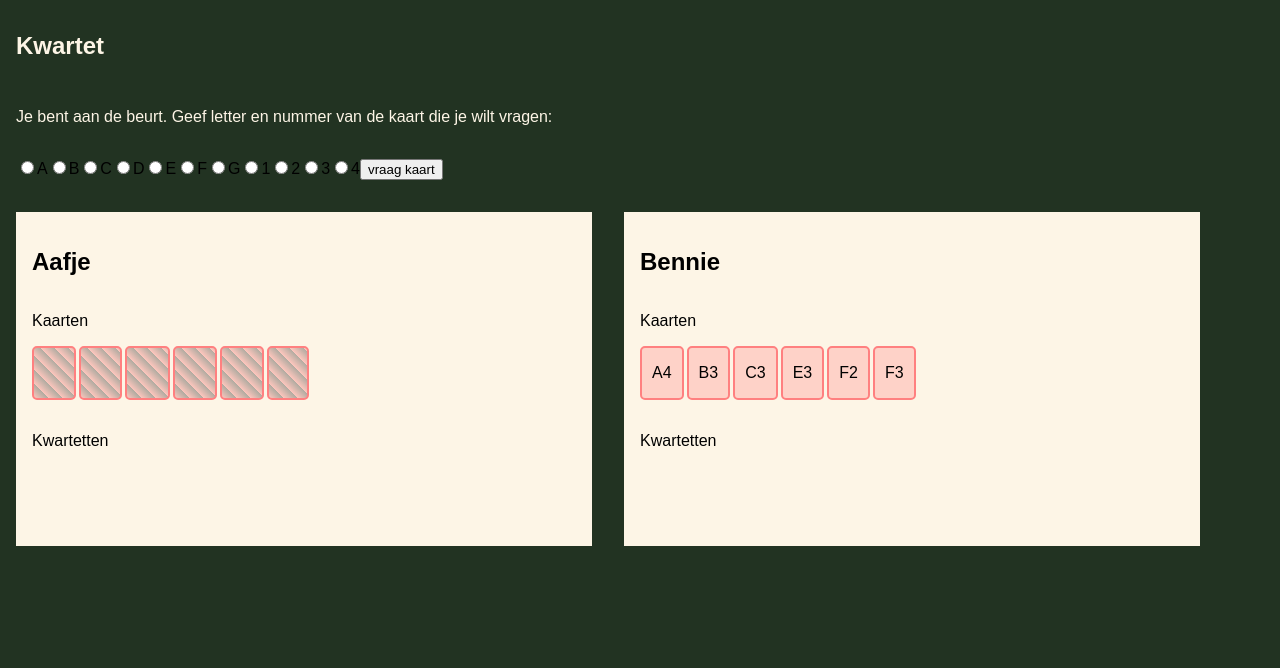
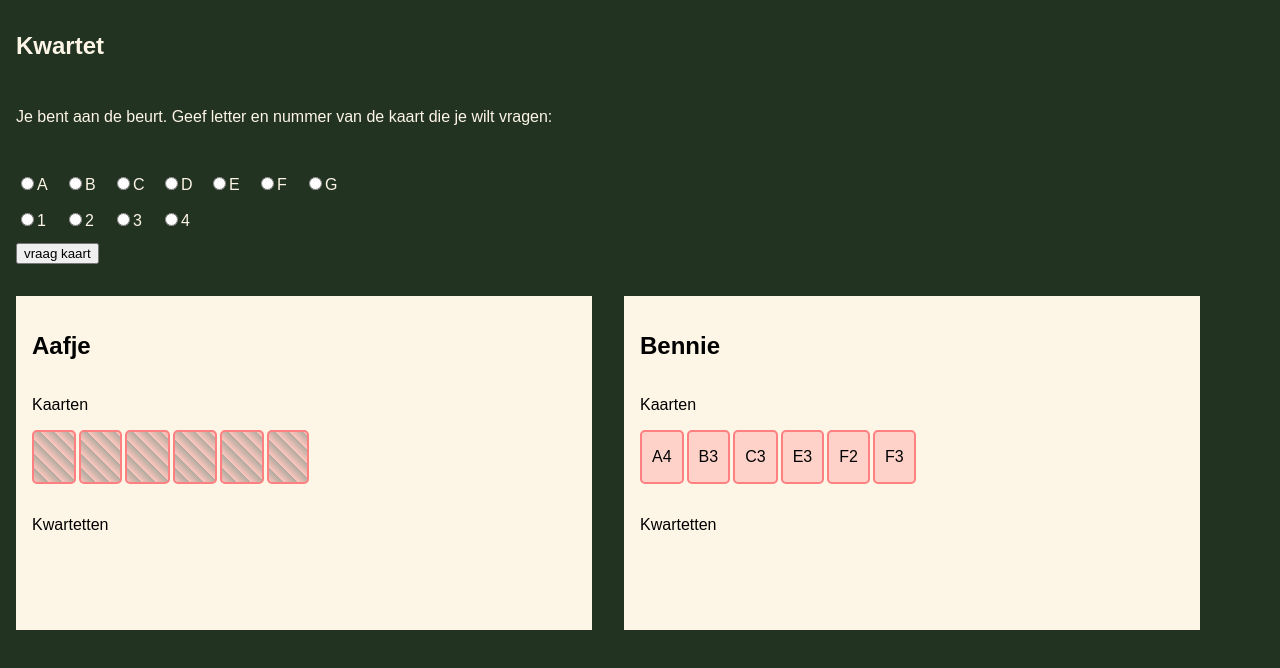
Before and after one commit to smilingkite/kwartet-react-functional, a React (Create React App) app: page / in a window 1280 px wide. Shown: the top 668 px of the page. Built offline with nearby package versions, Linux system fonts and the light colour scheme.

Commit message:
styling it up

```diff
--- a/src/components/Interface.js
+++ b/src/components/Interface.js
@@ -9,35 +9,31 @@ const Interface = ({onNewCard=f=>f}) => {
     e.preventDefault();
     let kaart = _kaart.letters.value + _kaart.cijfers.value
     onNewCard(kaart);
-    // _kaart.value = '';
-
-    // _kaart.focus();
-    console.log(kaart)
   };
   const handleChange = e => {
-    // let name = e.target.name
     _kaart[e.target.name]= e.target.value;
-    // console.log(_kaart.letters.value , _kaart.cijfers.value)
   };
 
 
   return (
     <div className="interface">
       <form onSubmit={submit}  ref={input => _kaart = input}>
+        <div className="letters form">
         {letters.map((letter, i) =>
-        <label key={i}>
-          <input type="radio" name ="letters" value={letter} onChange={handleChange}/>
-            {letter}
-        </label>
+          <label key={i}>
+            <input type="radio" name ="letters" value={letter} onChange={handleChange}/>
+              {letter}
+          </label>
         )}
+        </div>
+        <div className="cijfers form">
         { [1,2,3,4].map((cijfer, j) =>
           <label key={j*10}>
             <input type="radio" name="cijfers" value={cijfer} onChange={handleChange}/>
             {cijfer}
           </label>)
-
         }
-
+        </div>
         <button>vraag kaart</button>
       </form>
     </div>
--- a/src/components/Interface.scss
+++ b/src/components/Interface.scss
@@ -1,4 +1,18 @@
+@import '../colors';
+
 .interface {
   margin: 1em 1em;
   display: block;
+  .form {
+    display: block;
+    color: $old-lace;
+    label {
+      display: inline-block;
+      width: 3em;
+      margin-top: 1em;
+    }
+  }
+  button {
+    margin-top: 1em;
+  }
 }
```
